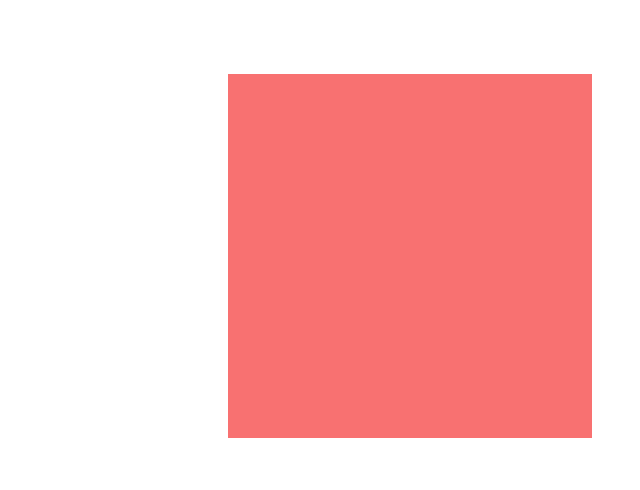
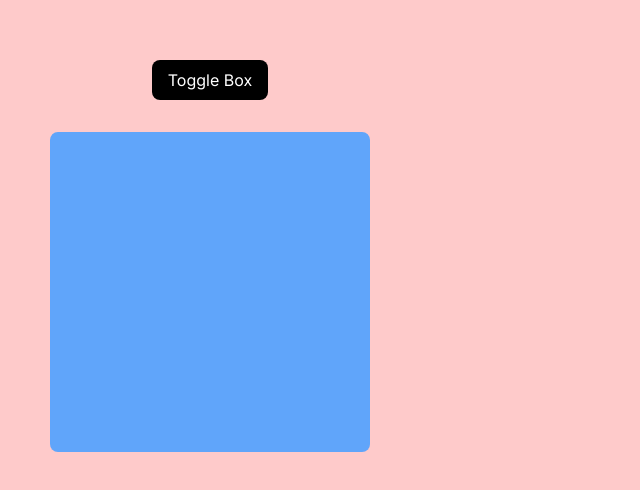
Before and after one commit to nishanbudhathoki2266/framer-rnd, a Next.js app in the folder next-framer/: page /framer-playground in a window 1280 px wide. Shown: the part 144-634 px from the top of the page, without its empty margins (430-1070 px from the left). Built offline with nearby package versions, Linux system fonts and the light colour scheme.

Commit message:
Used AnimatePresence to implement exit animations

```diff
--- a/next-framer/src/app/framer-playground/page.jsx
+++ b/next-framer/src/app/framer-playground/page.jsx
@@ -1,20 +1,39 @@
 "use client";
 
-import React from "react";
-import { motion } from "framer-motion";
+import React, { useState } from "react";
+import { motion, AnimatePresence } from "framer-motion";
 
 const FramerPlayGround = () => {
+  const [isVisible, setIsVisible] = useState(true);
+
+  // Transform values are applied in a specific order: translate, scale, rotate, skew. However, you can customize this default order using the transormTemplate prop
+  function template({ rotate, x }) {
+    return `rotate(${rotate}) translateX(${x})`;
+  }
+
   return (
-    <div
-      className="min-h-screen flex justify-center items-center"
-      style={{ perspective: "60rem" }}
-    >
-      <motion.div
-        className="bg-red-400 h-48 aspect-square"
-        initial={{ scale: 1, translateX: "-1100px" }}
-        animate={{ scale: 1.9, translateX: "200px", rotateY: "180deg" }}
-        transition={{ duration: 2, ease: "easeInOut" }}
-      ></motion.div>
+    <div className="min-h-screen bg-red-200 flex justify-center items-center flex-col gap-8 py-8">
+      <motion.button
+        className="bg-black text-white px-4 py-2 rounded-lg"
+        onClick={() => setIsVisible(!isVisible)}
+        layout
+      >
+        Toggle Box
+      </motion.button>
+      <AnimatePresence mode="popLayout">
+        {isVisible && (
+          <motion.div
+            className="bg-blue-400 mx-auto w-80 aspect-square rounded-lg"
+            initial={{ rotate: "0deg" }}
+            animate={{ rotate: "180deg" }}
+            exit={{ rotate: "-180deg" }}
+            transition={{
+              duration: 1,
+              type: "spring",
+            }}
+          />
+        )}
+      </AnimatePresence>
     </div>
   );
 };
```
